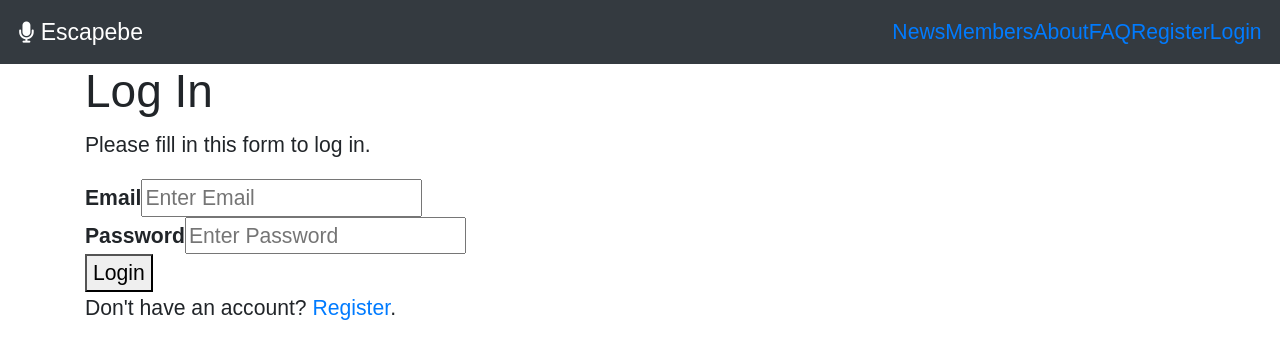
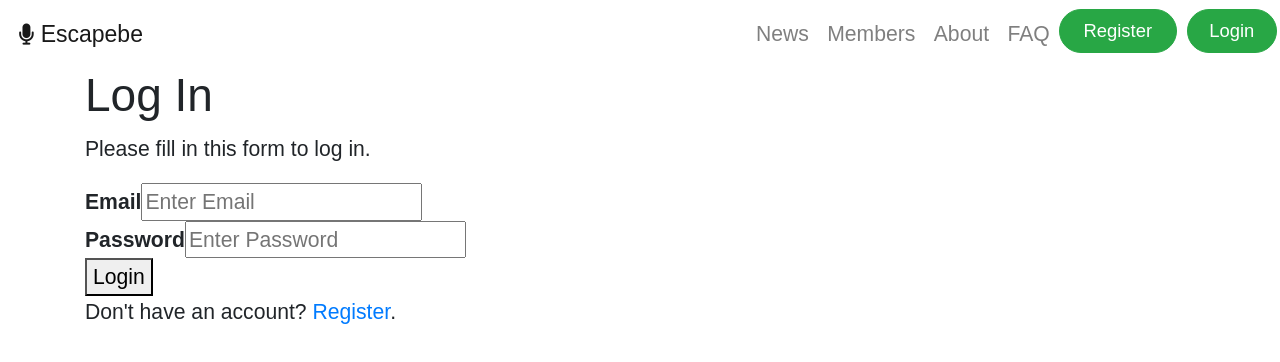
Before and after one commit to claytondavidson/Escapebe, a React (Create React App) app in the folder client/: page /login in a window 1280 px wide. Shown: the top 362 px of the page. Built offline with nearby package versions, Linux system fonts and the light colour scheme; the HTML template or start-up script is replaced by a standard one.

Commit message:
Design Changes

```diff
--- a/client/package.json
+++ b/client/package.json
@@ -16,6 +16,7 @@
     "react-redux": "^7.2.0",
     "react-router-dom": "^5.1.2",
     "react-scripts": "3.4.0",
+    "reactstrap": "^8.4.1",
     "redux": "^4.0.5",
     "redux-devtools-extension": "^2.13.8",
     "redux-thunk": "^2.3.0",
--- a/client/src/App.js
+++ b/client/src/App.js
@@ -14,7 +14,8 @@ import { Provider } from 'react-redux';
 import store from './redux/store';
 import { loadMember } from './redux/actions/auth';
 import setToken from './utilities/setToken';
-import './scss/app.styles.scss';
+import './scss/app.styles.min.css';
+import 'bootstrap/dist/css/bootstrap.min.css';
 
 if (localStorage.token) {
   setToken(localStorage.token);
--- a/client/src/components/layout/Dashboard/Dashboard.component.jsx
+++ b/client/src/components/layout/Dashboard/Dashboard.component.jsx
@@ -4,6 +4,7 @@ import PropTypes from 'prop-types';
 import { connect } from 'react-redux';
 import { getCurrentDashboard } from '../../../redux/actions/dashboard';
 import Spinner from '../Spinner/Spinner.component';
+import { Nav, Navbar } from 'react-bootstrap';
 
 const Dashboard = ({
   getCurrentDashboard,
@@ -25,15 +26,17 @@ const Dashboard = ({
       ) : (
         <Fragment>
           <p>You have not yet set up a dashboard</p>
-          <Link to='/create-dashboard' className='button'>
+          <Nav>
+          <Nav.Link to='/create-dashboard' className='button'>
             Create Dashboard
-          </Link>
-          <Link to='/groups' className='button'>
+          </Nav.Link>
+          <Nav.Link to='/groups' className='button'>
             Find Groups
-          </Link>
-          <Link to='/' className='button'>
+          </Nav.Link>
+          <Nav.Link to='/' className='button'>
             Return to Home
-          </Link>
+          </Nav.Link>
+          </Nav>
         </Fragment>
       )}
     </Fragment>
--- a/client/src/components/layout/Navbar/Navigationbar.component.jsx
+++ b/client/src/components/layout/Navbar/Navigationbar.component.jsx
@@ -4,6 +4,7 @@ import PropTypes from 'prop-types';
 import { logout } from '../../../redux/actions/auth';
 import { Nav, Navbar } from 'react-bootstrap';
 import { Link } from 'react-router-dom';
+import { Button, Col, Row, Container } from 'react-bootstrap';
 
 export const Navigationbar = ({
   auth: { isAuthenticated, loading },
@@ -11,53 +12,61 @@ export const Navigationbar = ({
 }) => {
   const authLinks = (
     <div>
-      <Nav className='ml-auto'>
-        <Nav.Item as={Link} to='/dashboard'>
+      <Nav className="ml-auto">
+        <Nav.Link as={Link} to="/dashboard">
           Dashboard
-        </Nav.Item>
-        <Nav.Item as={Link} to='/groups'>
+        </Nav.Link>
+        <Nav.Link as={Link} to="/groups">
           Groups
-        </Nav.Item>
-        <Nav.Item onClick={logout} as={Link} to='/'>
+        </Nav.Link>
+        <Nav.Link onClick={logout} as={Link} to="/">
           Logout
-        </Nav.Item>
+        </Nav.Link>
       </Nav>
     </div>
   );
 
   const guestLinks = (
     <div>
-      <Nav className='ml-auto'>
-        <Nav.Item as={Link} to='/register'>
-          Register
-        </Nav.Item>
-        <Nav.Item as={Link} to='/login'>
-          Login
-        </Nav.Item>
-      </Nav>
+        <div className="mx-md-auto">
+        <Row>
+        <Nav className="ml-0">
+          <Col>
+          <Button className="btn-success" as={Link} to="/register" id="registerButton">
+            Register
+          </Button>
+          </Col>
+          <Col>
+          <Button className="btn-success"  as={Link} to="/login" id="loginButton">
+            Login
+          </Button>
+          </Col>
+        </Nav>
+        </Row>
+        </div>
     </div>
   );
 
   return (
-    <Navbar bg='dark' variant='dark' expand='lg'>
-      <Navbar.Brand as={Link} to='/'>
-        <i className='fas fa-microphone'></i> Escapebe
+    <Navbar expand="md">
+      <Navbar.Brand as={Link} to="/">
+        <i className="fas fa-microphone"></i> Escapebe
       </Navbar.Brand>
-      <Navbar.Toggle aria-controls='basic-navbar-nav' />
-      <Navbar.Collapse id='basic-navbar-nav'>
-        <Nav className='ml-auto'>
-          <Nav.Item as={Link} to='/news'>
+      <Navbar.Toggle aria-controls="basic-navbar-nav" />
+      <Navbar.Collapse id="basic-navbar-nav">
+        <Nav className="ml-auto">
+          <Nav.Link as={Link} to="/news">
             News
-          </Nav.Item>
-          <Nav.Item as={Link} to='/members'>
+          </Nav.Link>
+          <Nav.Link as={Link} to="/members">
             Members
-          </Nav.Item>
-          <Nav.Item as={Link} to='/about'>
+          </Nav.Link>
+          <Nav.Link as={Link} to="/about">
             About
-          </Nav.Item>
-          <Nav.Item as={Link} to='/faq'>
+          </Nav.Link>
+          <Nav.Link as={Link} to="/faq">
             FAQ
-          </Nav.Item>
+          </Nav.Link>
           {!loading && (
             <Fragment>{isAuthenticated ? authLinks : guestLinks}</Fragment>
           )}
--- /dev/null
+++ b/client/src/scss/app.styles.min.css
@@ -0,0 +1 @@
+*{font-size:1.15rem;font-family:'Montserrat', sans-serif}#loginButton{width:120%;border-radius:25px}#registerButton{width:120%;border-radius:25px}
--- a/client/src/scss/app.styles.scss
+++ b/client/src/scss/app.styles.scss
@@ -2,3 +2,11 @@
   font-size: 1.15rem;
   font-family: 'Montserrat', sans-serif;
 }
+#loginButton {
+  width:120%;
+  border-radius: 25px;
+}
+#registerButton{
+  width:120%;
+  border-radius: 25px;
+}
--- a/package.json
+++ b/package.json
@@ -10,7 +10,7 @@
     "client": "npm start --prefix client",
     "dev": "concurrently \"npm run client\" \"npm run server\""
   },
-  "author": "Clayton Davidson",
+  "author": "Clayton Davidson, Justin Brown",
   "license": "ISC",
   "dependencies": {
     "bcryptjs": "^2.4.3",
```
Also changed, not shown: 3 other files (tests, documents, lock files or other folders).
